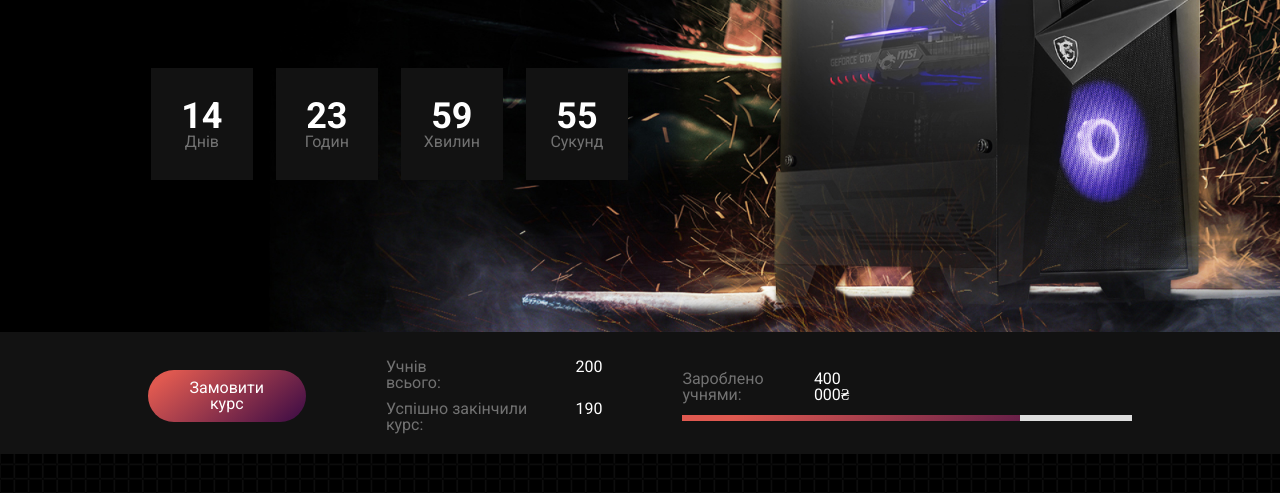
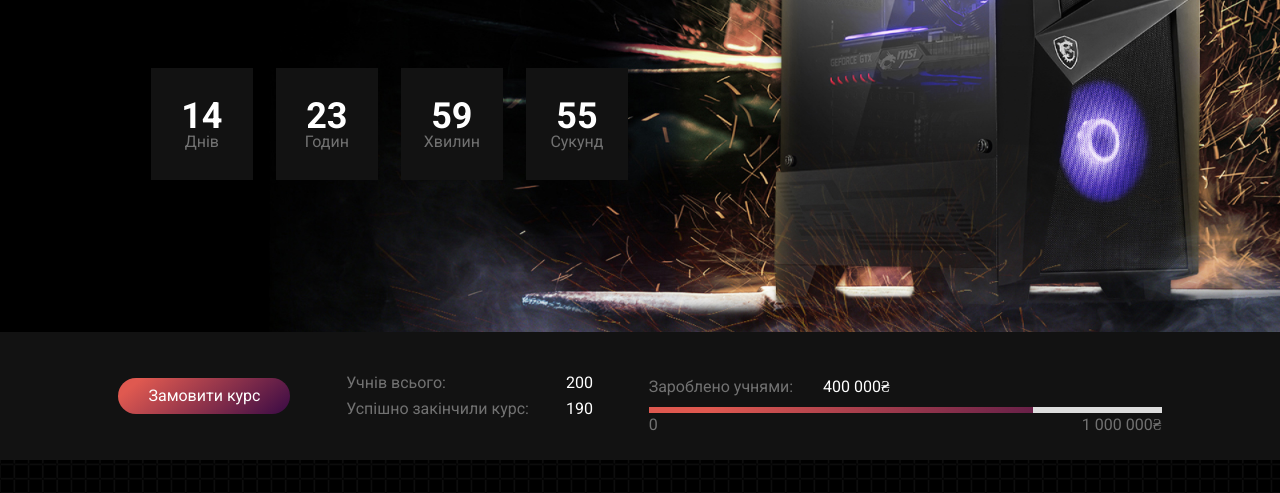
Before and after one commit to MorozO11/PCmarket, a website built with webpack: page src/index.html in a window 1280 px wide. Shown: the part 307-800 px from the top of the page. Built offline with nearby package versions, Linux system fonts and the light colour scheme; files whose address does not match are found by name.

Commit message:
закінчив адаптацію першої секції без правок

```diff
--- a/src/scss/home.scss
+++ b/src/scss/home.scss
@@ -58,17 +58,23 @@
       gap: toRem(80);
       background: rgb(18, 18, 18);
       position: absolute;
+
    }
 
    .last-line__container-big {
       align-items: center;
       justify-content: center;
       display: flex;
-      @include adaptiveValue("padding-right", 210, 30);
-      @include adaptiveValue("padding-left", 210, 30);
-      @include adaptiveValue("padding-top", 35, 10);
-      @include adaptiveValue("padding-bottom", 28, 10);
-      gap: toRem(80);
+      padding-top: toRem(43);
+      padding-bottom:toRem(43) ;
+      // @include adaptiveValue("padding-top", 43, 10);
+      // @include adaptiveValue("padding-bottom", 43, 10);
+      @include adaptiveValue("gap", 80, 10);
+      @media (max-width: $tablet) {
+         display: flex;
+         flex-wrap: wrap;
+      }
+
    }
 
    // .main-blok__button
@@ -120,9 +126,24 @@
    // .main-blok__money
 
    &__money {
+      position: relative;
       display: flex;
       flex-direction: column;
       gap: toRem(12);
+      &::before{
+         content:"0";
+         opacity: 0.4;
+         position: absolute;
+         left: 0;
+         bottom: -20px;
+      }
+      &::after{
+         content:"1 000 000₴";
+         opacity: 0.4;
+         position: absolute;
+         right: 0;
+         bottom: -20px;
+      }
    }
 
    // .main-blok__money-body
@@ -131,7 +152,6 @@
       display: flex;
       gap: toRem(30);
       @include adaptiveValue("padding-right", 400, 30);
-
    }
 
    // .main-blok__money-earned
@@ -147,6 +167,7 @@
 
    // .main-blok__money-progress
 
+
    &__money-progress {
       max-width: toRem(600);
       height: 6px;
@@ -159,7 +180,6 @@
    &__money-scale {
       position: relative;
       left: 75%;
-      max-width: 174px;
       height: 100%;
       background-color: #ddd;
    }
```
Also changed, not shown: src/index.html (+2 -1 lines).
